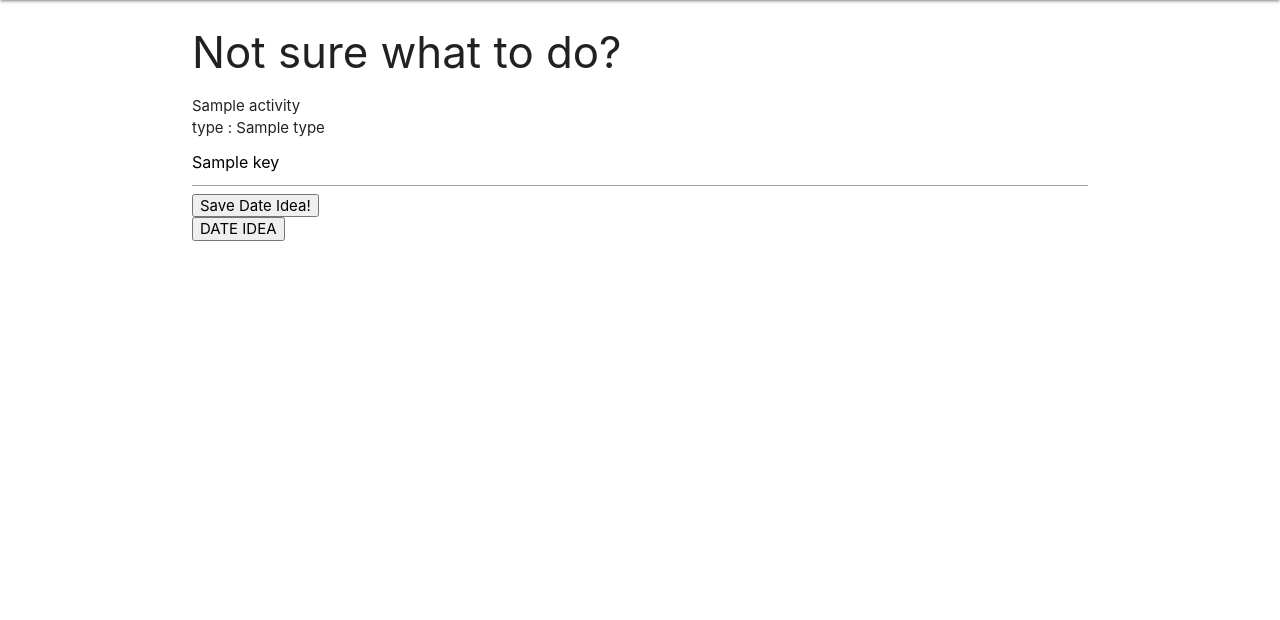
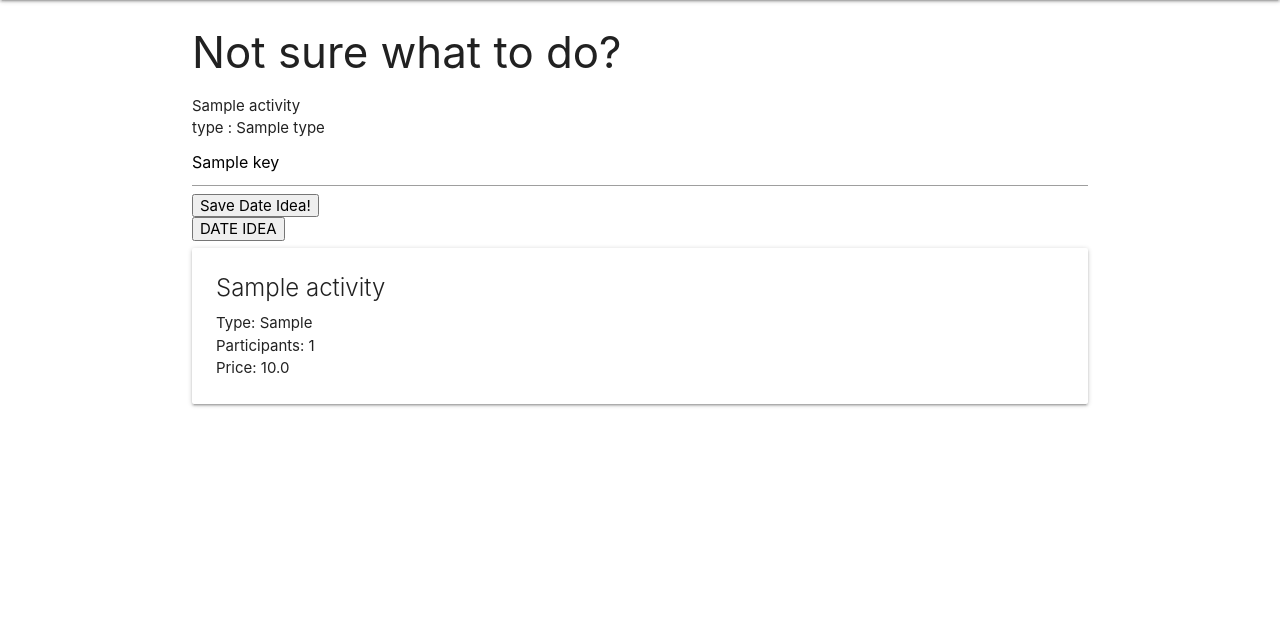
Before and after one commit to heyjudesmom/save-the-date, a Django app: page /activity/ in a window 1280 px wide. Shown: the part 64-684 px from the top of the page. Run offline with Django 4.2, Linux system fonts and the light colour scheme; tables that the repository leaves empty hold one stand-in row (values such as "Sample post"); a database or web service that is not in the repository returns one stand-in record (values such as "Sample title"); data that the repository does not hold is empty.

Commit message:
render saved activities

```diff
--- a/main_app/models.py
+++ b/main_app/models.py
@@ -33,3 +33,5 @@ class Activity(models.Model):
 
     def __str__(self):
         return f'{self.name} {self.key}({self.id})'
+    class Meta:
+        ordering = ['-id']
--- a/main_app/templates/activity.html
+++ b/main_app/templates/activity.html
@@ -9,11 +9,11 @@
 
     <form action="{% url 'create_activity' %}" method="GET">
         {% csrf_token %}
-            <input name="key" value="{{ a.key }}">
-            <input type="hidden" name="name" value="{{ a.name }}">
-            <input type="hidden" name="type" value="{{ a.type }}">
-            <input type="hidden" name="participants" value="{{ a.participants }}">
-            <input type="hidden" name="price" value="{{ a.price }}">
+        <input name="key" value="{{ a.key }}">
+        <input type="hidden" name="name" value="{{ a.name }}">
+        <input type="hidden" name="type" value="{{ a.type }}">
+        <input type="hidden" name="participants" value="{{ a.participants }}">
+        <input type="hidden" name="price" value="{{ a.price }}">
         <button type="submit">Save Date Idea!</button>
     </form>
 </div>
@@ -21,18 +21,17 @@
     {% csrf_token %}
     <button type="submit">DATE IDEA</button>
 </form>
-<!-- <a href="{url 'activity' }">click me for random idea</a> -->
 <div class="col s6">
-    <!-- {% for a in all_activities %}
+    {% for x in all_activities %}
     <div class="card">
         <div class="card-content">
-            <span class="card-title">{{ a.name }}</span>
-            <p>Type: {{ a.type }}</p>
-            <p>Participants: {{ a.participants }}</p>
-            <p>Price: {{ a.price }}</p>
+            <span class="card-title">{{ x.name }}</span>
+            <p>Type: {{ x.type }}</p>
+            <p>Participants: {{ x.participants }}</p>
+            <p>Price: {{ x.price }}</p>
         </div>
     </div>
-    {% endfor %} -->
+    {% endfor %}
 </div>
 
 {% endblock %}
--- a/main_app/views.py
+++ b/main_app/views.py
@@ -1,3 +1,4 @@
+from operator import attrgetter
 from unicodedata import name
 from .models import Activity, Date, Photo
 from django.shortcuts import render, redirect
@@ -21,7 +22,8 @@ def landing(request):
 
 def activity(request):
   a = requests.get('http://www.boredapi.com/api/activity/').json()
-  return render(request, 'activity.html', {'a': a})
+  all_activities = Activity.objects.all()
+  return render(request, 'activity.html', {'a': a, 'all_activities': all_activities})
 
 def create_activity(request):
   all_activities = {}
@@ -36,10 +38,6 @@ def create_activity(request):
       key = a['key'],
     )
     activity_data.save()
-    print(activity_data)
-    all_activities = Activity.objects.all()
-    print(all_activities)
-  # filter(user=request.user)
   return redirect('activity')
 
 @login_required
```
Also changed, not shown: main_app/migrations/0001_initial.py, main_app/migrations/0002_photo.py (deleted).
